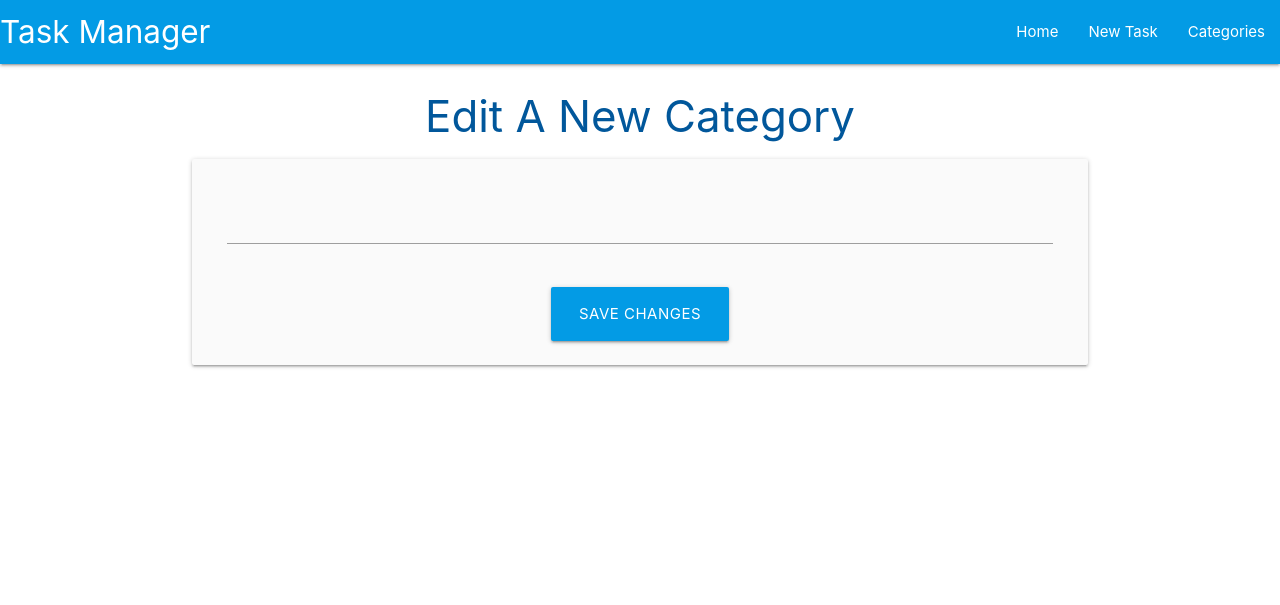
After one commit to Wings30306/flask-task-manager, a Flask app: template taskmanager/templates/edit_category.html in a window 1280 px wide. The commit adds this page. Shown: the top 605 px of the page. Run offline with Flask 2, Linux system fonts and the light colour scheme; the template is opened without the code that fills it, so the values that code supplies are empty.

Commit message:
Edit a category

```diff
--- a/taskmanager/templates/categories.html
+++ b/taskmanager/templates/categories.html
@@ -18,7 +18,7 @@
                 <span class="card-title">{{ category.category_name }}</span>
             </div>
             <div class="card-action">
-                <a href="#" class="btn green">Update</a>
+                <a href="{{ url_for('edit_category', category_id=category.id) }}" class="btn green">Update</a>
                 <a href="#" class="btn red">Delete</a>
             </div>
         </div>
--- /dev/null
+++ b/taskmanager/templates/edit_category.html
@@ -0,0 +1,28 @@
+{% extends 'base.html' %}
+{% block content %}
+
+<h3 class="light-blue-text text-darken-4 center-align">Edit A New Category</h3>
+<div class="row card-panel grey lighten-5">
+    <form class="col s12" method="POST" action="{{ url_for('edit_category', category_id=category.id) }}">
+        <div class="row">
+            <div class="input-field col s12">
+                <input
+                    id="category_name"
+                    name="category_name"
+                    minlength="3"
+                    maxlength="25"
+                    type="text"
+                    class="validate"
+                    value="{{category.category_name}}">
+                <label for="category_name"></label>
+            </div>
+        </div>
+        <div class="col s12 center-align">
+            <button type="submit"class="btn-large light-blue darken-1">
+                Save Changes
+            </button>
+        </div>
+    </form>
+</div>
+
+{% endblock %}
```
Also changed, not shown: taskmanager/routes.py (+12 -0 lines).
